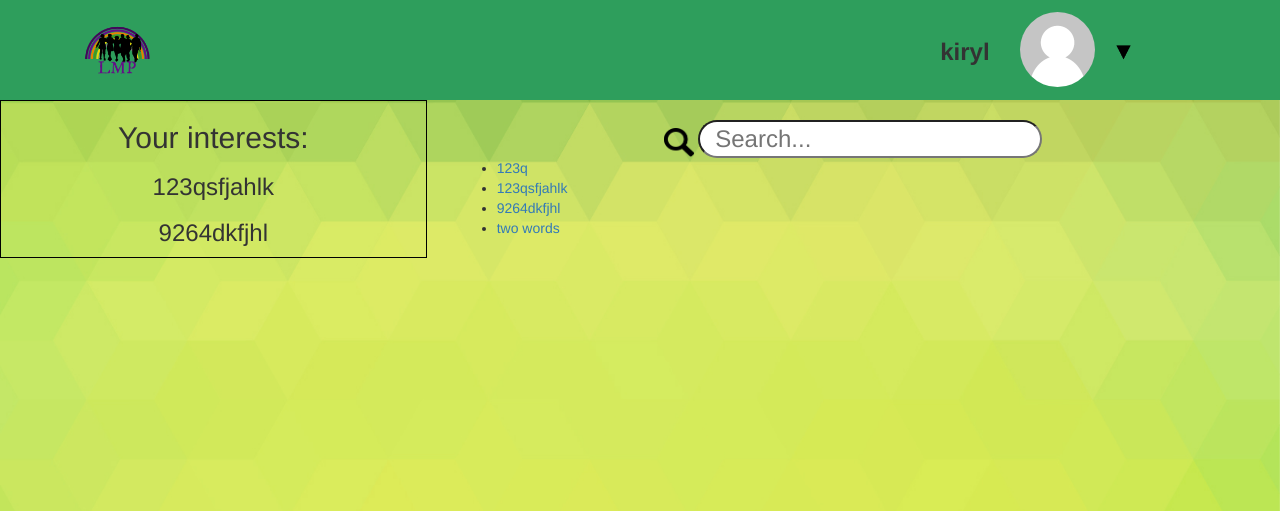
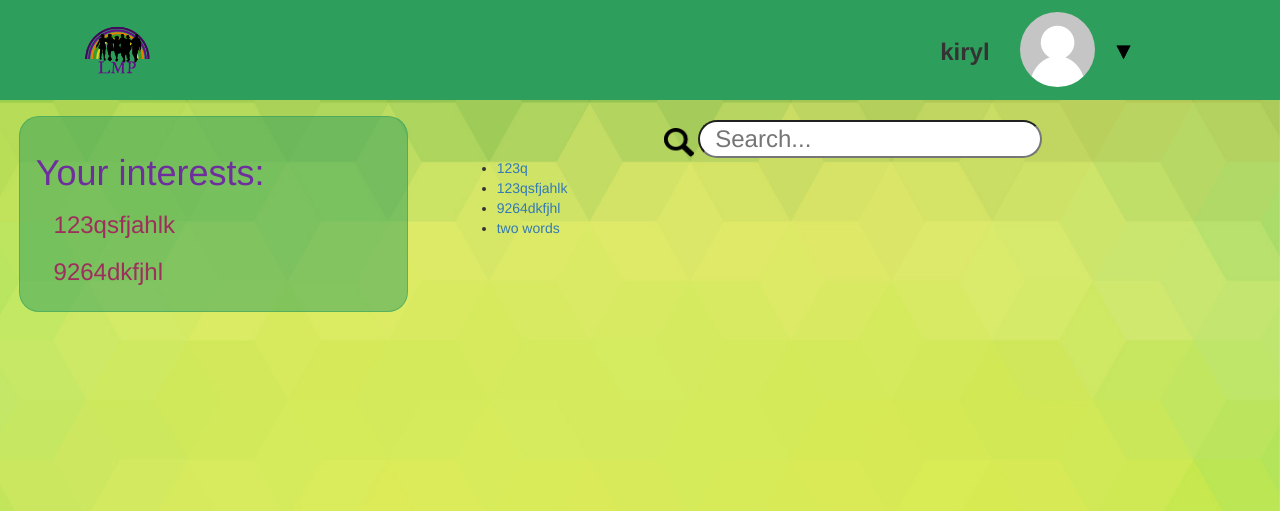
Before and after one commit to GSD-TrainingCenter/kiryl_k, a Django app: page / in a window 1280 px wide. Shown: the top 511 px of the page. Run offline with Django 3.2, Linux system fonts and the light colour scheme; a user stored in the database is signed in; data comes from the database, SQL or seed files in the repository; some libraries are stand-ins or nearby versions.

Commit message:
Add styles to home page

```diff
--- a/default/templates/default/home.html
+++ b/default/templates/default/home.html
@@ -32,13 +32,15 @@
 						</div>
 					</div>
 				</div>
-				<div class="col-lg-4 user-interests">
-					<h2>Your interests:</h2>
-					{% if user_interests %}
-						{% for item in user_interests %}
-							<h3>{{ item.name }}</h3>
-						{% endfor %}
-					{% endif %}
+				<div class="col-lg-4 text-left">
+					<div class="user-interests">
+						<h2>Your interests:</h2>
+							{% if user_interests %}
+								{% for item in user_interests %}
+									<h3><a class="interest-link" href="/interest/{{ item.url }}">{{ item.name }}</a></h3>
+								{% endfor %}
+							{% endif %}
+					</div>
 				</div>
 				<div class="col-lg-8">
  					<div id="search-bar">
--- a/static/css/global.css
+++ b/static/css/global.css
@@ -99,19 +99,40 @@ html, body {
 }
 
 .user-interests {
-	border: solid 1px #000;
+	background: rgba(46, 158, 92, 0.5);
+	border: 1px solid rgba(46, 158, 92, 0.5);
+	border-radius: 20px;
+	margin: 4% auto;
+	padding: 4%;
+	width: 98%;
+}
+
+.user-interests h2 {
+	color: #6f2e9e;
+	font-size: 36px;
+}
+
+.interest-link {
+	color: #9e2e5d;
+	text-decoration: none;
+	margin-left: 5%;
+}
+
+.interest-link:hover {
+	color: #666;
+	text-decoration: none;
 }
 
 #search-bar {
 	margin-top: 20px;
 }
 
-#search-bar > img {
+#search-bar img {
 	width: 30px;
 	height: 30px;
 }
 
-#search-bar > input {
+#search-bar input {
 	font-size: 24px;
 
 	padding: 0 15px;
```
